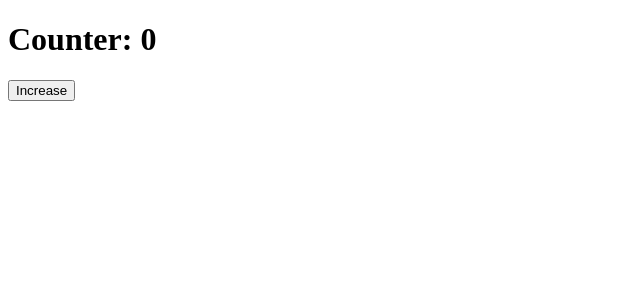
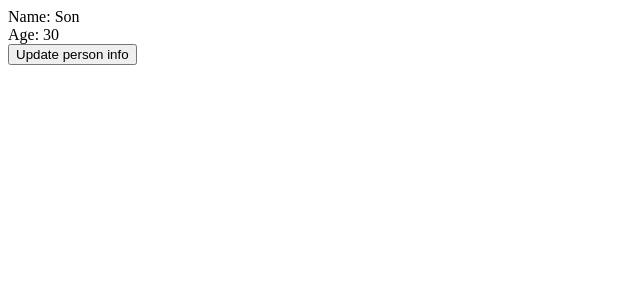
Before and after one commit to hson194/review-reactjs, a React (Vite) app: page / in a window 1280 px wide. Shown: the top 300 px of the page, without its empty margins (0-640 px from the left). Built offline with nearby package versions, Linux system fonts and the light colour scheme.

Commit message:
chore: useState to update state with object type

```diff
--- a/src/App.tsx
+++ b/src/App.tsx
@@ -1,9 +1,9 @@
-import { Counter } from './hooks/use-state/Counter'
+import { Person } from './hooks/use-state/Person'
 
 function App() {
   return (
     <>
-      <Counter />
+      <Person />
     </>
   )
 }
--- /dev/null
+++ b/src/hooks/use-state/Person.tsx
@@ -0,0 +1,24 @@
+import { useState } from 'react';
+
+export function Person () {
+	const [person, setPersonInfo] = useState({name: 'Son', age: 30});
+
+	function updatePersonInfo() {
+		// setPersonInfo({name: 'New name'}); // Result: Age was undefined
+
+		//To fix
+		setPersonInfo(prevPerson => ({...prevPerson, name: 'New name'}));
+	}
+
+	const { name, age } = person;
+
+	return (
+		<>
+			<div>Name: {name}</div>
+			<div>Age: {age}</div>
+			<button onClick={updatePersonInfo}>
+				Update person info
+			</button>
+		</>
+	);
+}
```
